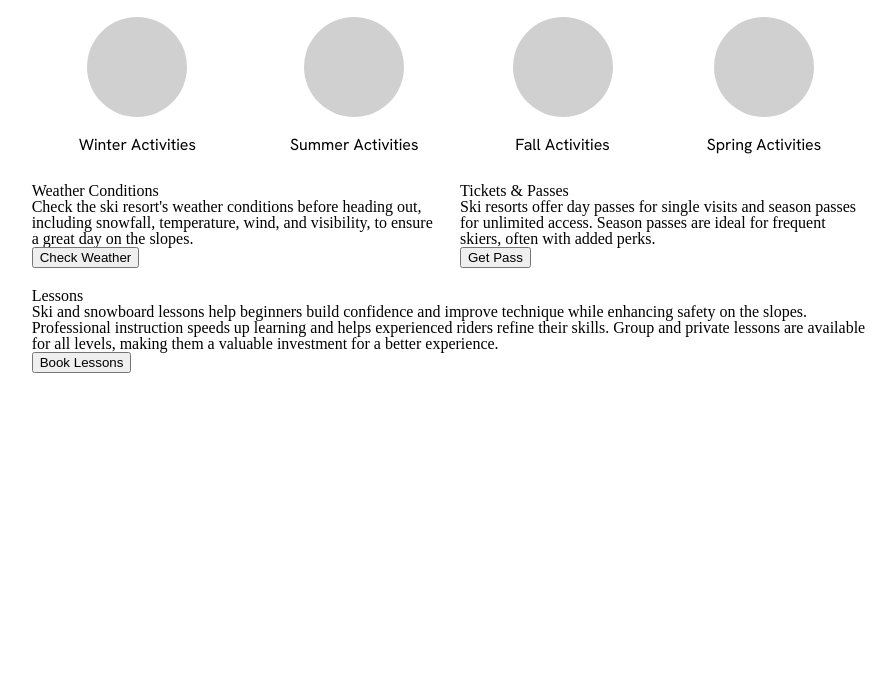
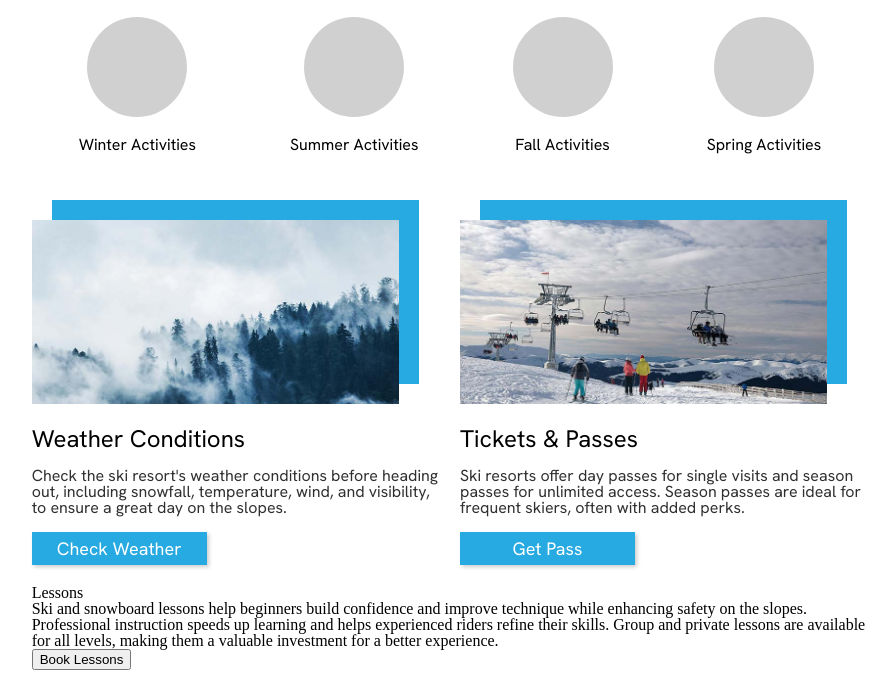
Before and after one commit to randiU/altitude-ski-resort, a website built with Vite: page index.html in a window 1280 px wide. Shown: the part 708-1383 px from the top of the page, without its empty margins (190-1086 px from the left). Before the commit the page ends 1086 px from the top, so only its background shows below. Built offline with nearby package versions, Linux system fonts and the light colour scheme.

Commit message:
Added images to the main info section on index.html.

```diff
--- a/index.html
+++ b/index.html
@@ -5,7 +5,7 @@
     <link rel="icon" type="image/svg+xml" href="/vite.svg" />
     <link rel="stylesheet" href="/src/css/style.css" />
     <meta name="viewport" content="width=device-width, initial-scale=1.0" />
-    <title>Vite App</title>
+    <title>Altitude Ski Resort</title>
   </head>
   <body>
     <header class="grid">
@@ -50,14 +50,16 @@
       </section>
       <section id="additional-content-main" class="grid">
         <div id="weather-conditions-main-section">
+          <img src="/images/weather.jpg" alt="Weather Conditions" />
           <h2>Weather Conditions</h2>
           <p>Check the ski resort's weather conditions before heading out, including snowfall, temperature, wind, and visibility, to ensure a great day on the slopes.</p>
-          <button>Check Weather</button>
+          <button class="main-button-style">Check Weather</button>
         </div>
         <div id="tickets-passes-main-section">
+          <img src="/images/chair-lift.jpg" alt="People by a chairlift." />
           <h2>Tickets & Passes</h2>
           <p>Ski resorts offer day passes for single visits and season passes for unlimited access. Season passes are ideal for frequent skiers, often with added perks.</p>
-          <button>Get Pass</button>
+          <button class="main-button-style">Get Pass</button>
         </div>
         <div id="lessons-main-section">
           <h2>Lessons</h2>
--- a/src/css/style.css
+++ b/src/css/style.css
@@ -81,6 +81,21 @@ table {
     grid-gap: 20px;
 }
 
+.main-button-style {
+    /* background-color: white;
+    border: #27AAE1 3px solid; */
+    background-color: var(--primary-color);
+    color: white;
+    font-family: var(--font-body);
+    font-weight: 500;
+    padding: 5px 10px;
+    font-size: var(--font-base);
+    border: none;
+    box-shadow: 2px 2px 4px rgba(0, 0, 0, 0.2);
+    text-align: center;
+    width: 175px;
+}
+
 /* Header styles */
 
 .hero-img {
@@ -89,7 +104,7 @@ table {
     left: 0;
     width: 100vw; /* Full viewport width */
     height: 50vh; /* Full viewport height */
-    background-image: url('/images/ski-pic-large.jpg');
+    background-image: url('/images/ski-pic-vector-style.jpg');
     background-size: cover; /* Ensures it covers the space */
     background-position: center;
     background-repeat: no-repeat;
@@ -165,6 +180,7 @@ nav {
     padding: 5px 5px;
     position: relative;
     z-index: 2;
+
 }
 
 .seasonal-activity-card {
@@ -200,6 +216,7 @@ nav {
     padding: 5px 5px;
     position: relative;
     z-index: 2;
+    padding-top: 5%;
 }
 
 #weather-conditions-main-section {
@@ -213,3 +230,27 @@ nav {
 #lessons-main-section {
     grid-column: 1/-1;
 }
+
+#weather-conditions-main-section img, #tickets-passes-main-section img {
+    width: 90%;
+    height: auto;
+    box-shadow: var(--primary-color) 20px -20px;
+}
+
+#weather-conditions-main-section h2, #tickets-passes-main-section h2 {
+    font-family: var(--font-headline);
+    font-size: 1.5em;
+    color: var(--black);
+    padding-top: 5%;
+}
+
+#weather-conditions-main-section p, #tickets-passes-main-section p {
+    font-family: var(--font-body);
+    font-size: 1em;
+    color: var(--dark-grey);
+    padding-top: 4%;
+}
+
+#weather-conditions-main-section button, #tickets-passes-main-section button {
+    margin-top: 4%;
+}
```
Also changed, not shown: public/images/chair-lift.jpg (added), public/images/weather.jpg (added), 1 other file.
